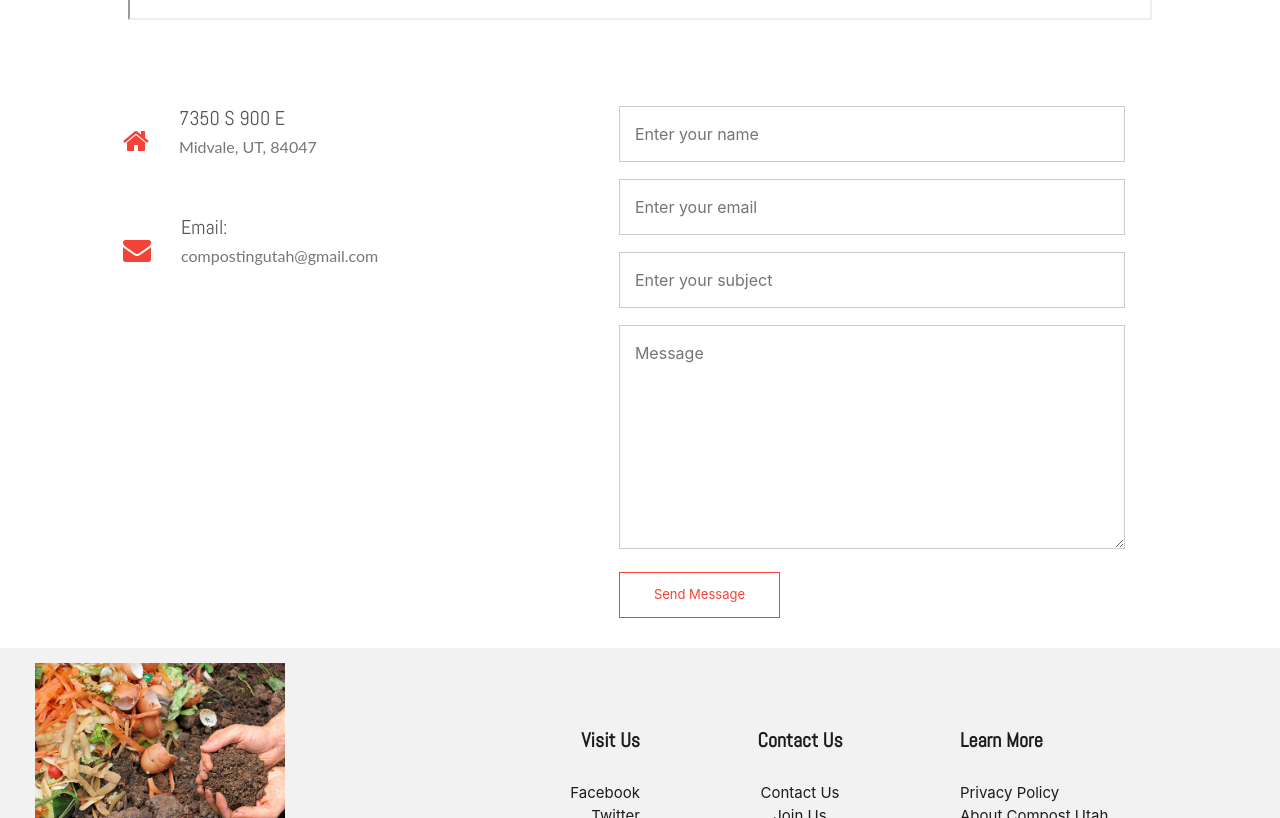
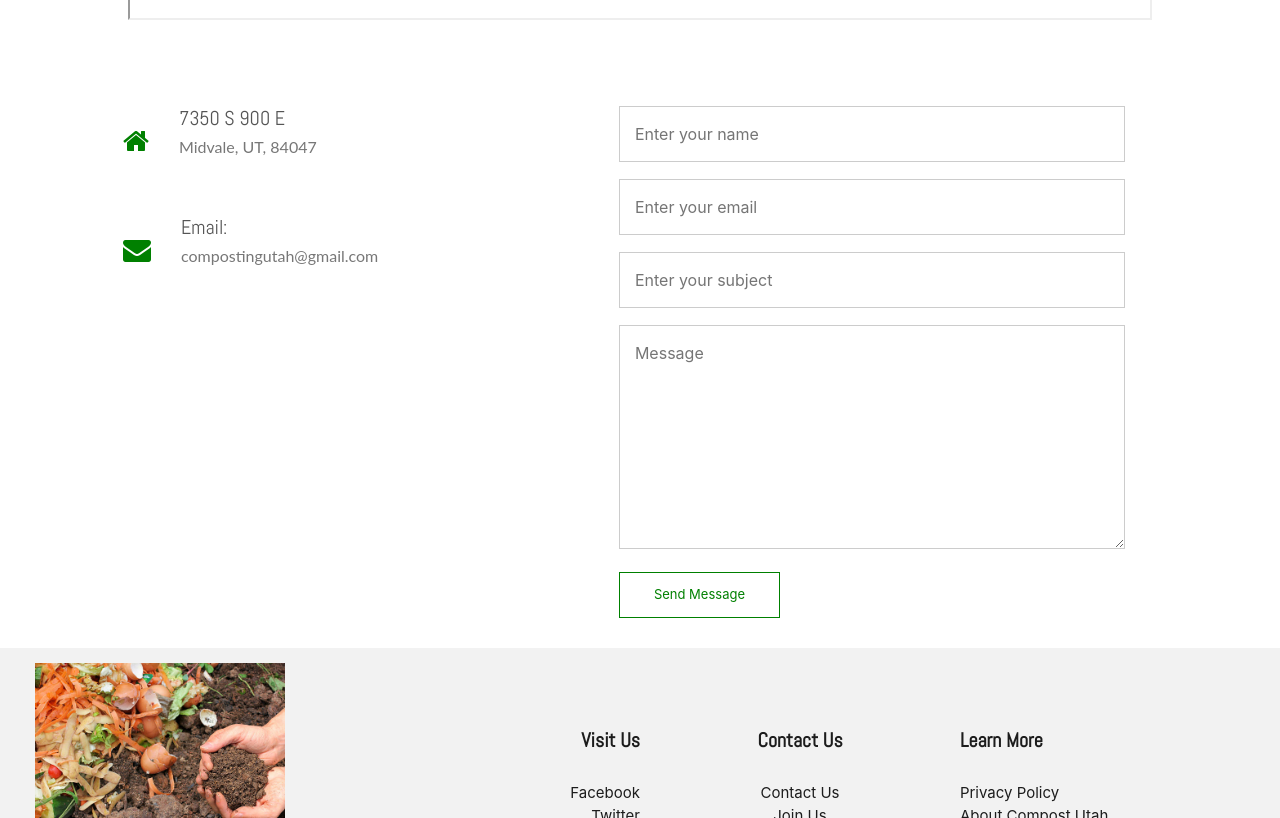
Before and after one commit to kkam1336/kkam1336.github.io, a plain HTML site: page contactus.html in a window 1280 px wide. Shown: the part 1460-2278 px from the top of the page. Drawn offline with nearby package versions, Linux system fonts and the light colour scheme; grey boxes are pictures that could not be loaded.

Commit message:
Add files via upload

```diff
--- a/aboutus.css
+++ b/aboutus.css
@@ -427,14 +427,14 @@ h6 {
   cursor: pointer;
 }
 .hero-btn:hover {
-  border: 1px solid #f44336;
-  background: #f44336;
+  border: 1px solid green;
+  background: green;
   transition: 1s;
 }
 .red-btn {
-  border: 1px solid #f44336;
+  border: 1px solid green;
   background: transparent;
-  color: #f44336;
+  color: green;
 }
 .red-btn:hover {
   color: #fff;
--- a/contactus.css
+++ b/contactus.css
@@ -423,7 +423,7 @@ h6 {
 }
 .contact-col div .fa {
   font-size: 28px;
-  color: #f44336;
+  color: green;
   margin: 10px;
   margin-right: 30px;
 }
@@ -456,14 +456,14 @@ h6 {
   cursor: pointer;
 }
 .hero-btn:hover {
-  border: 1px solid #f44336;
-  background: #f44336;
+  border: 1px solid green;
+  background: green;
   transition: 1s;
 }
 .red-btn {
-  border: 1px solid #f44336;
+  border: 1px solid green;
   background: transparent;
-  color: #f44336;
+  color: green;
 }
 .red-btn:hover {
   color: #fff;
--- a/contactus.html
+++ b/contactus.html
@@ -41,7 +41,7 @@
 
     <nav class="navbar navbar-expand-lg navbar-light bg-light">
         <a class="navbar-brand" href="home.html">
-            <img style="margin-left: 12%;" alt="Brand" src="images/logo.png"><span>
+            <img style="margin-left: 12%;" alt="Brand" src="images/headerpic.jpg"><span>
                 <a style="color: #4d4d4d; z-index: 1; font-weight: 600; font-size: 15px;">&nbsp;&nbsp;Compost Utah</span>
         </a>
         <button class="navbar-toggler" type="button" data-toggle="collapse" data-target="#navbarSupportedContent"
@@ -180,7 +180,7 @@
     </div>
 
     <div class="mainImageElement">
-      <h1 class="animated fadeInDown" id="mainImageText"  style="animation-delay: 1.1s; color: black; font-family: 'Abel', sans-serif;">CONTACT US</h1><br /><br />
+      <h1 class="animated fadeInDown" id="mainImageText"  style="animation-delay: 1.1s; color: white; font-family: 'Abel', sans-serif;">CONTACT US</h1><br /><br />
     </div>
 
 <section class="location">
```
Also changed, not shown: aboutus.html (+1 -1 lines), credits.html (+1 -1 lines), faq.html (+1 -1 lines), home.html (+2 -2 lines), join.html (+1 -1 lines), privacy.html (+1 -1 lines), whatwedo.html (+1 -1 lines).
